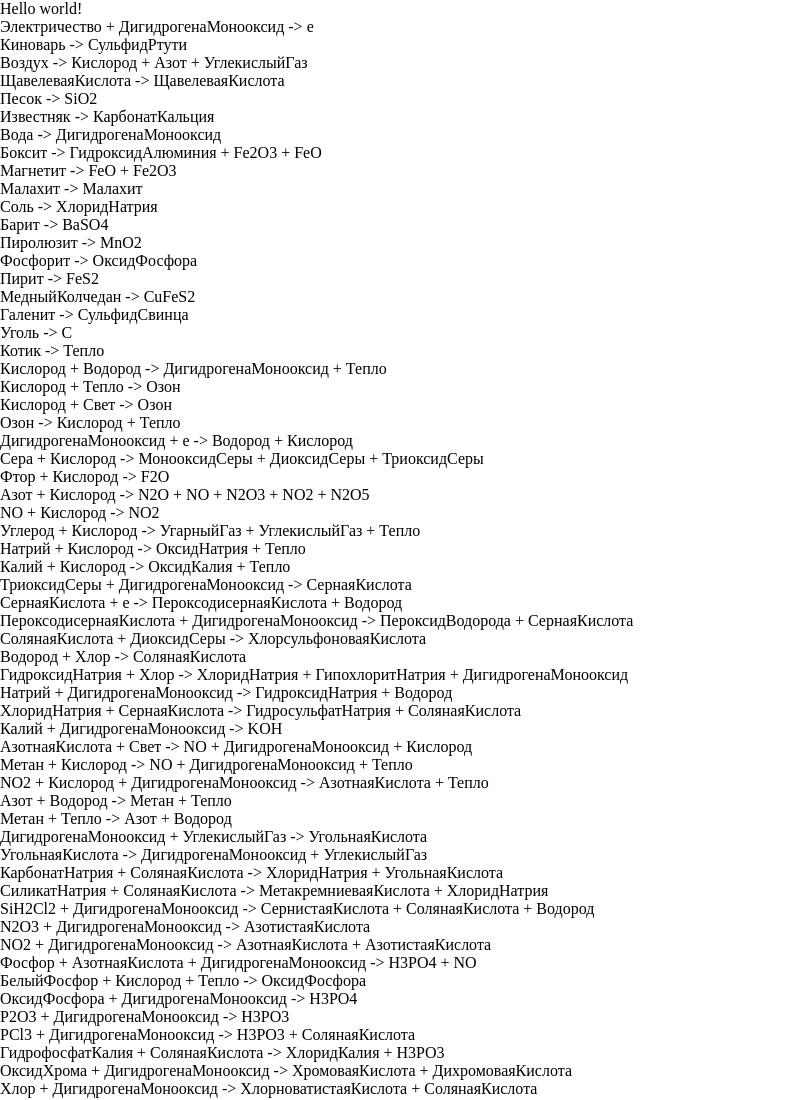
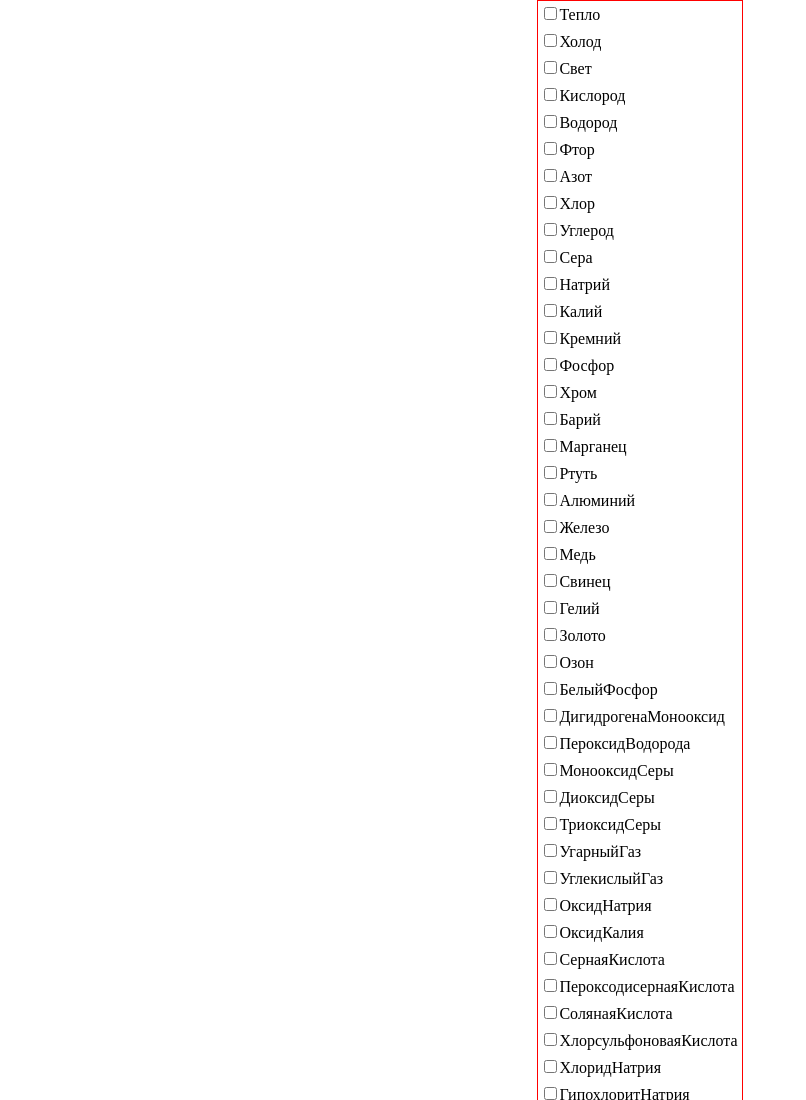
Before and after one commit to RobolabGs2/production_system, a website built with webpack: page src/index.html in a window 1280 px wide. Shown: the top 1100 px of the page, without its empty margins (0-806 px from the left). Built offline with nearby package versions, Linux system fonts and the light colour scheme.

Commit message:
Add choosing fact

```diff
--- a/src/index.html
+++ b/src/index.html
@@ -4,10 +4,7 @@
     <title>Продукционная система</title>
 </head>
 <body>
-<header>
-    TODO
-</header>
-<section>
-</section>
+<article>
+</article>
 </body>
 </html>
--- a/src/index.ts
+++ b/src/index.ts
@@ -1,12 +1,9 @@
 import { fetchTxt } from "./http_helpers";
 import "./style.scss"
 
-console.log("Hello world");
-document.querySelector("header")!.innerText = "Hello world!";
-
 Promise.all(
     ["Substances", "Chemistry"].
-        map(x => `/resources/${x}.txt`).
+        map(x => `./resources/${x}.txt`).
         map(fetchTxt)
 ).then(([substances, reactions]) => {
     const names = new Map<string, string>();
@@ -15,11 +12,16 @@ Promise.all(
         filter(x => x.trim() != "").
         map(s => s.split(" -> ")).
         forEach(pair => names.set(pair[0].trim(), pair[1].trim()));
-    document.querySelector("section")!.innerText = reactions.replace(/[A-Za-zС0-9()]+/g, (substr) => {
+    reactions.match(/[A-Za-zС0-9()]+/g)?.forEach((substr) => {
         const name = names.get(substr);
-        if (!name) notFound.add(substr);
-        return name ? name : substr;
-    }
-    );
+        if (!name) {
+            notFound.add(substr);
+            names.set(substr, substr);
+        }
+        // return name ? name : substr;
+    });
+    document.querySelector("article")!.innerHTML = `<form>${Array.from(names.entries()).map(([id, name]) => {
+        return `<label><input type="checkbox" name="facts" value="${id}"/>${name}</label>`
+    }).join("\n")}</form>`;
     console.log(Array.from(notFound.keys()).join("\n"));
 });
--- a/src/style.scss
+++ b/src/style.scss
@@ -3,20 +3,20 @@
   padding: 0;
 }
 
-article {
+form {
   display: flex;
   flex-direction: column;
   align-content: center;
-
-  & > * {
-    margin-left: auto;
-    margin-right: auto;
+  border: solid 1px red;
+  label, input {
+    margin: 2px;
+    padding: 2px;
   }
 }
 
 body {
   & > article {
-    height: 100%;
+    display: flex;
     justify-content: space-around;
   }
 }
```
